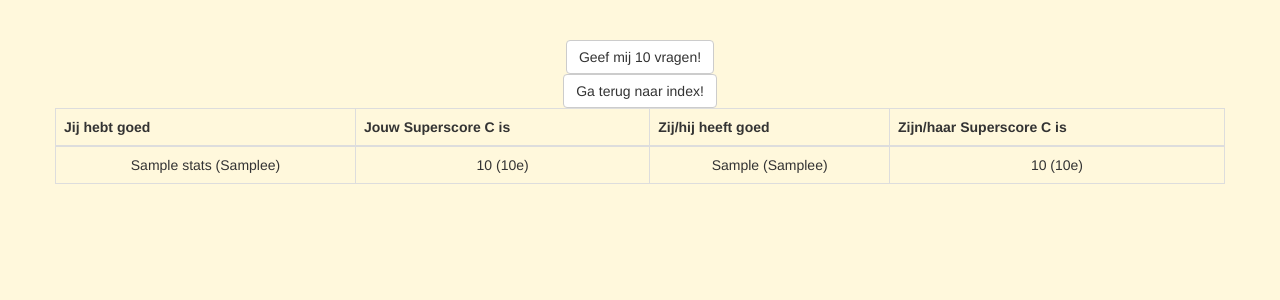
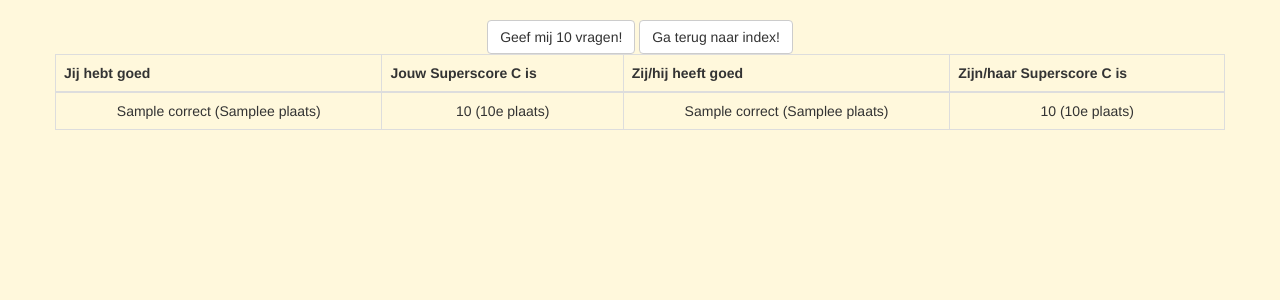
Before and after one commit to Chris-Wijgh/Trivia-Project-Web-ProgIK, a Flask app: template trivia/templates/compare.html in a window 1280 px wide. Shown: the part 52-352 px from the top of the page. Run offline with Flask 2, Linux system fonts and the light colour scheme; the template is opened without the code that fills it: most values are stand-ins (such as "Sample title", 1, 10 or a date in 2020); some libraries are stand-ins or nearby versions.

Commit message:
master branch fixed Compare

```diff
--- a/trivia/application.py
+++ b/trivia/application.py
@@ -259,16 +259,15 @@ def compare_page():
 
     ''' Get and present the info after the user asks for it. '''
 
-    if request.method == "POST":
-        # compare user data with other user's data and send it to the html page
-        data = comparing()
-        user = data[0]
-        other_user = data[1]
 
-        return render_template("compared.html", user=user, other_user=other_user)
+    # compare user data with other user's data and send it to the html page
+    data = comparing()
 
-    # otherwise give the basic page
-    return render_template("compare.html")
+
+    return render_template("compare.html", data=data)
+
+
+
 
 # compared
 @app.route("/compared", methods=["GET", "POST"])
--- a/trivia/functions.py
+++ b/trivia/functions.py
@@ -257,7 +257,8 @@ def topP():
 
 def compare(other_user):
     # search for other user's ID based on user name
-    other_id = db.execute("SELECT user_id FROM userdata WHERE username = :username", username=other_user)
+    other_id_raw = db.execute("SELECT user_id FROM userdata WHERE username = :username", username=other_user)
+    other_id = other_id_raw[0]["user_id"]
 
     # search for other user's stat's based on other user's ID
     numbers = db.execute("SELECT * FROM stats WHERE user_id = :user_id", user_id=other_id)
--- a/trivia/templates/compare.html
+++ b/trivia/templates/compare.html
@@ -8,7 +8,7 @@
 <link rel="stylesheet" type="text/css" href="./static/styles.css" />
 <div class="row">
    <div class="column">
-   <br> <a href="{{ url_for('questions') }}" class="btn btn-default">Geef mij 10 vragen!</a> </br>
+   <a href="{{ url_for('questions') }}" class="btn btn-default">Geef mij 10 vragen!</a>
    <a href="{{ url_for('index') }}" class="btn btn-default">Ga terug naar index!</a>
    </div>
 
@@ -23,10 +23,10 @@
             <tbody>
 
                 <tr>
-                    <td>{{ stats }} ({{rank_nr}}e)</td>
-                    <td>{{ score }} ({{rank_score}}e)</td>
-                    <td>{{ other_correct }} ({{other_rank_nr}}e)</td>
-                    <td>{{ other_score }} ({{other_rank_score}}e)</td>
+                <td>{{ data[0]["correct"] }} ({{data[0]["rank_nr"]}}e plaats)</td>
+                <td>{{ data[0]["score"] }} ({{data[0]["rank_score"]}}e plaats)</td>
+                <td>{{ data[1]["correct"]}} ({{data[1]["rank_nr"]}}e plaats)</td>
+                <td>{{ data[1]["score"] }} ({{data[1]["rank_score"]}}e plaats)</td>
 
                 </tr>
 
--- a/trivia/templates/index.html
+++ b/trivia/templates/index.html
@@ -40,9 +40,9 @@
     <!--</form> -->
     </div>
 <div class="column">
-<form action="{{ url_for('compare_page') }}" method="GET">
+<form action="{{ url_for('compare_page') }}" method="POST">
 <div class="form-group">
-                <input class="form-control" name="username" placeholder="Search Username" type="text" autofocus/>
+                <input class="form-control" name="other_user_name" placeholder="Search Username" type="text" autofocus/>
             </div>
             <div class="form-group">
                 <button class="btn btn-default" type="submit">Compare!</button>
```
